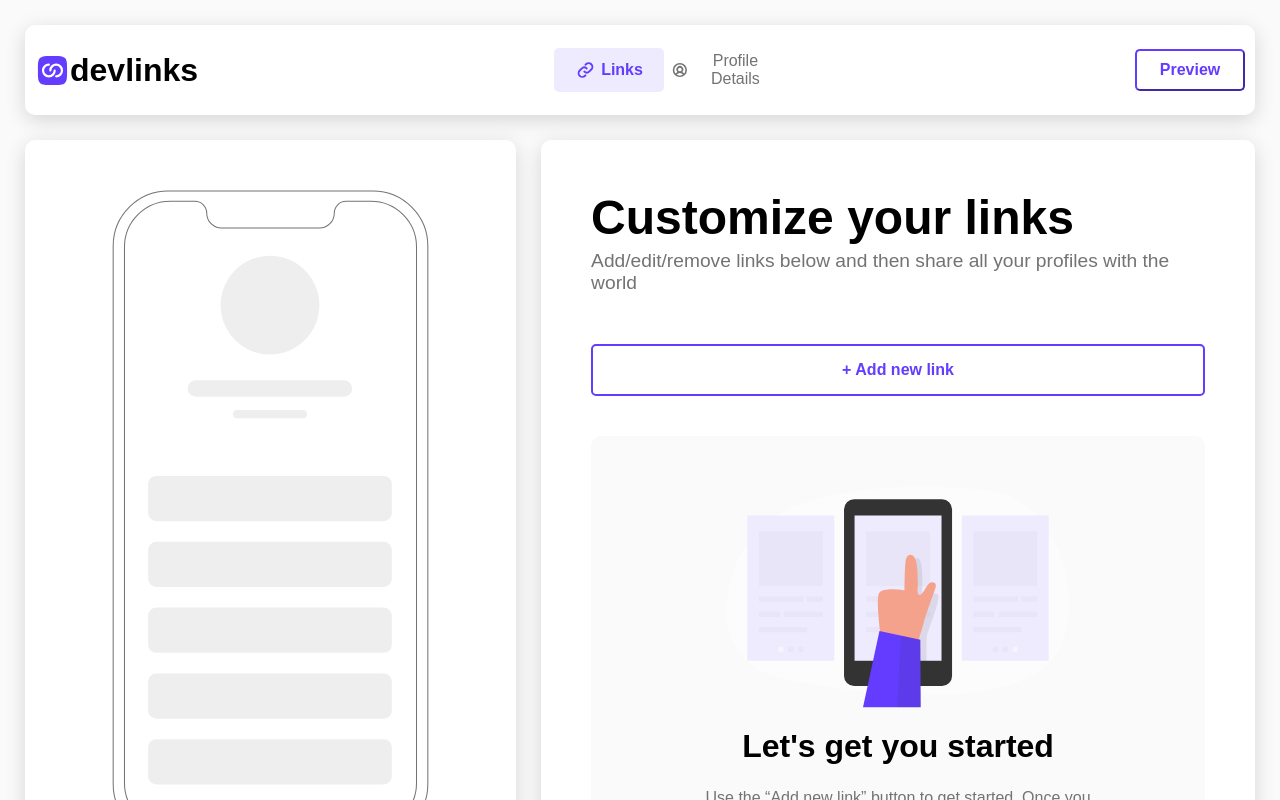
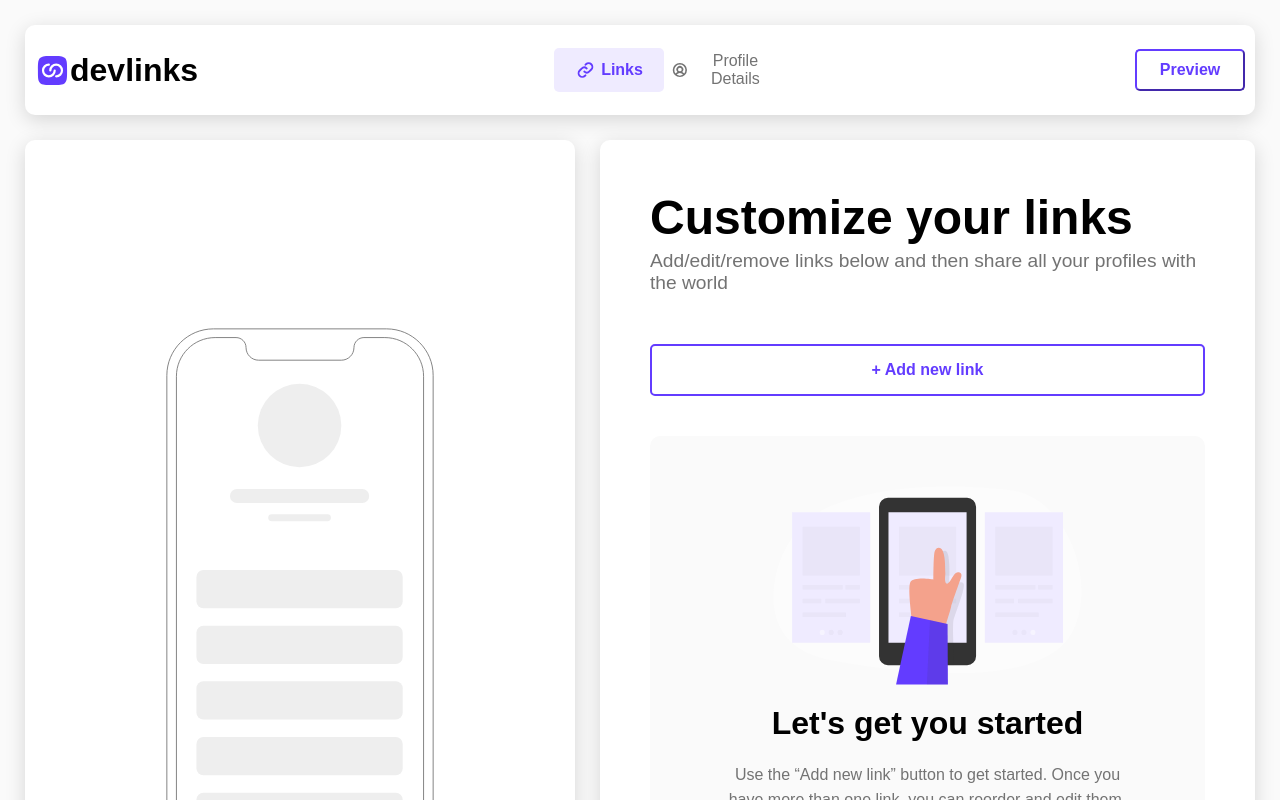
Before and after one commit to Yahyawi99/Link-sharing-app, a Next.js app: page / in a window 1280 px wide. Shown: the top 800 px of the page. Built offline with nearby package versions, Linux system fonts and the light colour scheme; a web font is replaced by a local one.

Commit message:
working on links component

```diff
--- a/styles/pages/home/illustration.module.css
+++ b/styles/pages/home/illustration.module.css
@@ -1,12 +1,15 @@
 .container {
-  max-height: 750px;
+  max-height: 925px;
   display: flex;
   align-items: center;
   justify-content: center;
 }
 
 .img {
-  width: 100%;
-  height: 650px;
+  width: 550px;
+  height: 550px;
   position: relative;
+  display: flex;
+  align-items: center;
+  justify-content: center;
 }
--- a/styles/pages/home/index.module.css
+++ b/styles/pages/home/index.module.css
@@ -3,14 +3,13 @@
 }
 
 .main {
-  height: fit-content;
   min-height: 100vh;
   display: flex;
   gap: 25px;
 }
 
 .main>div {
-  height: fit-content;
+  min-height: 100vh;
   background-color: var(--white);
   border-radius: 10px;
   box-shadow: var(--shadow);
```
